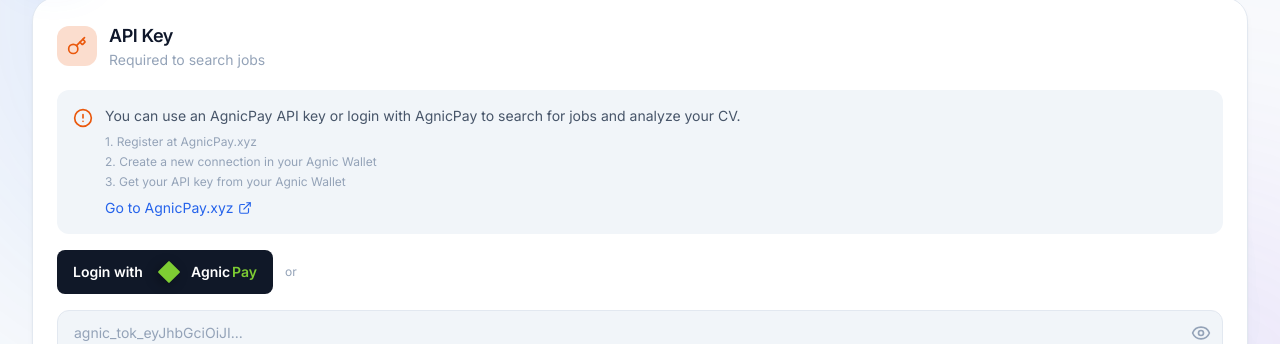
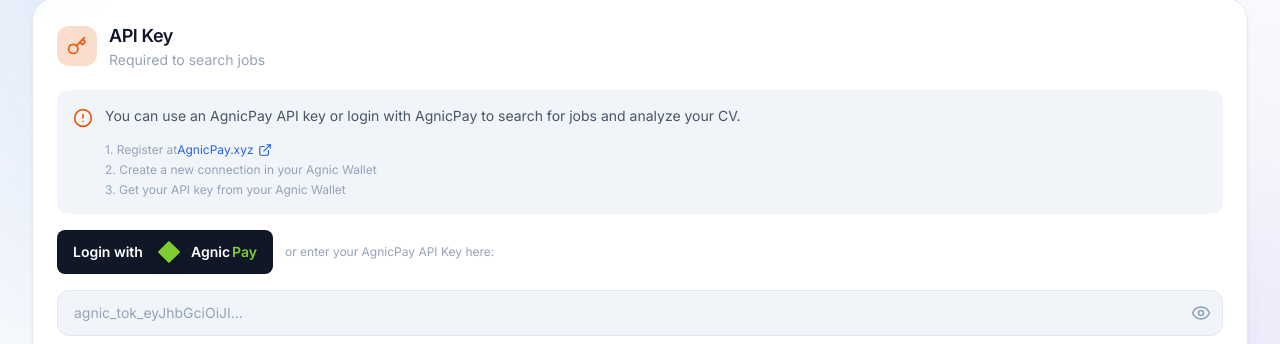
Before and after one commit to roozbeh/job-search-mini-app, a React (Vite) app: page / in a window 1280 px wide. Shown: the part 95-439 px from the top of the page. Built offline with nearby package versions, Linux system fonts and the light colour scheme; no server answers.

Commit message:
Clarify API key entry prompt

```diff
--- a/src/components/ApiKeyInput.tsx
+++ b/src/components/ApiKeyInput.tsx
@@ -114,26 +114,32 @@ export function ApiKeyInput({ onApiKeyChange }: ApiKeyInputProps) {
                       You can use an AgnicPay API key or login with AgnicPay to search for jobs and analyze your CV.
                     </p>
                     <div className="space-y-1">
-                      <p className="text-text-dim text-xs">1. Register at AgnicPay.xyz</p>
-                      <p className="text-text-dim text-xs">2. Create a new connection in your Agnic Wallet</p>
-                      <p className="text-text-dim text-xs">3. Get your API key from your Agnic Wallet</p>
-                    </div>
-                    <a
+                      <p className="text-text-dim text-xs">1. Register at
+<a
                       href="https://agnicpay.xyz"
                       target="_blank"
                       rel="noopener noreferrer"
                       className="text-accent hover:text-accent-light inline-flex items-center gap-1 transition-colors mt-2"
                     >
-                      Go to AgnicPay.xyz
+                      AgnicPay.xyz
                       <ExternalLink className="w-3.5 h-3.5" />
                     </a>
+
+
+                      </p>
+                      <p className="text-text-dim text-xs">2. Create a new connection in your Agnic Wallet</p>
+                      <p className="text-text-dim text-xs">3. Get your API key from your Agnic Wallet</p>
+                    </div>
+
                   </div>
                 </div>
               )}
 
               <div className="flex flex-wrap items-center gap-3">
                 <WalletWidget connectLabel="Login with" />
-                {!isAuthenticated && <span className="text-text-dim text-xs">or</span>}
+                {!isAuthenticated && (
+                  <span className="text-text-dim text-xs">or enter your AgnicPay API Key here:</span>
+                )}
               </div>
 
               <div className="relative">
```
